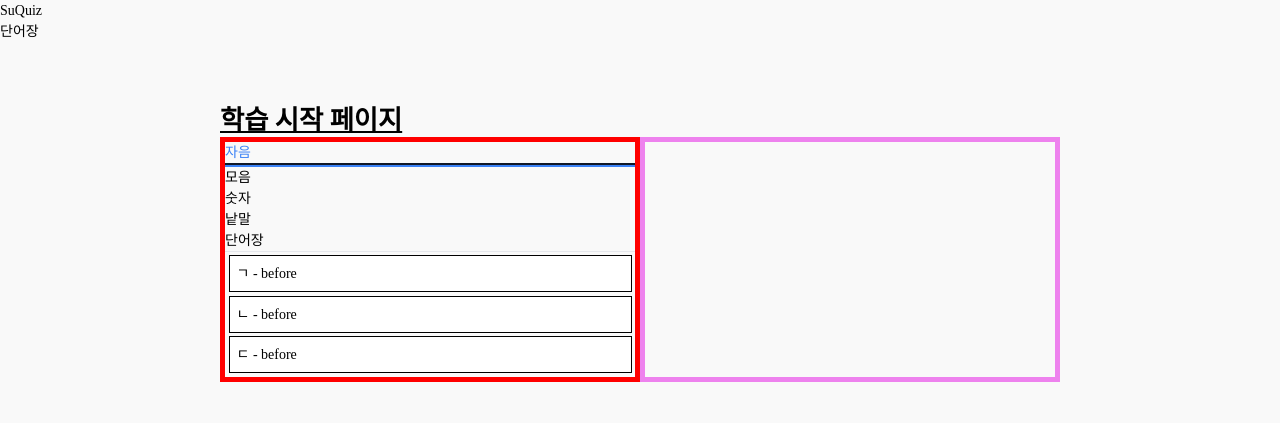
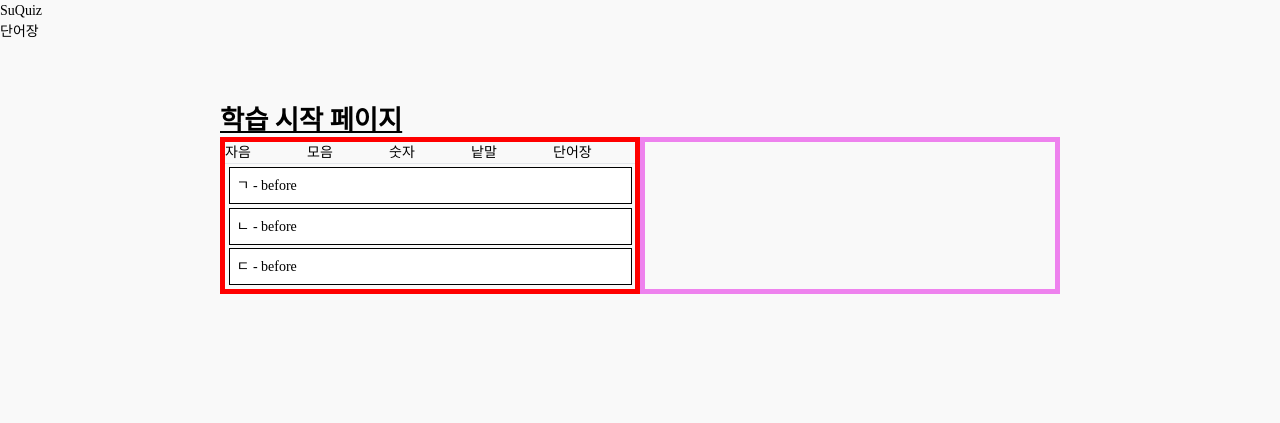
Before and after one commit to 5T1F/SuQuiz, a React (Create React App) app in the folder FE/: page /learning/start in a window 1280 px wide. Shown: the top 423 px of the page. Built offline with nearby package versions, Linux system fonts and the light colour scheme; a web font is replaced by a local one.

Commit message:
Fix: 활성화되지 않은 탭이 나오는 에러 수정

```diff
--- a/FE/src/feature/Learning/Tab.js
+++ b/FE/src/feature/Learning/CustomTab.js
@@ -2,12 +2,11 @@ import React, { useState, useEffect } from "react";
 import WordList from "./WordList";
 import { Tabs, TabsHeader, TabsBody, Tab, TabPanel } from "@material-tailwind/react";
 
-function CustomTab({ selectedMain, selectedSub, wordList, setCurrentWord }) {
+function CustomTab({ selectedMain, wordList, setCurrentWord }) {
   const [activeTab, setActiveTab] = useState(selectedMain || "자음");
 
   // 카테고리 가져오는 api 대신
   const mainCategories = ["자음", "모음", "숫자", "낱말", "단어장"];
-  // const subCategories = ["동물", "사물", "일상"];
 
   useEffect(() => {
     if (selectedMain) {
@@ -18,9 +17,9 @@ function CustomTab({ selectedMain, selectedSub, wordList, setCurrentWord }) {
   return (
     <Tabs value={activeTab} onChange={(value) => setActiveTab(value)}>
       <TabsHeader
-        className="rounded-none border-b border-blue-gray-50 bg-transparent p-0"
+        className="flex rounded-none border-b border-blue-gray-50 bg-transparent p-0"
         indicatorProps={{
-          className: "bg-transparent border-b-2 border-gray-900 shadow-none rounded-none",
+          className: "bg-transparent border-b-2 border-blue-900 shadow-none rounded-none",
         }}
       >
         {mainCategories.map((category) => (
@@ -28,20 +27,21 @@ function CustomTab({ selectedMain, selectedSub, wordList, setCurrentWord }) {
             key={category}
             value={category}
             onClick={() => setActiveTab(category)}
-            className={`transition duration-300 ease-in-out ${
-              activeTab === category ? "text-blue-500 border-b-2 border-blue-500" : "cursor-pointer hover:text-blue-500"
-            }`}
+            className={`flex-1 ${activeTab === category ? " border-blue-500" : "cursor-pointer hover:text-blue-500"}`}
           >
             {category}
           </Tab>
         ))}
       </TabsHeader>
       <TabsBody>
-        {mainCategories.map((category) => (
-          <TabPanel key={category} value={category}>
-            <WordList wordsProp={wordList.filter((w) => w.category === category)} setCurrentWord={setCurrentWord} />
-          </TabPanel>
-        ))}
+        {mainCategories.map(
+          (category) =>
+            activeTab === category && (
+              <TabPanel key={category} value={category}>
+                <WordList wordsProp={wordList.filter((w) => w.category === category)} setCurrentWord={setCurrentWord} />
+              </TabPanel>
+            )
+        )}
       </TabsBody>
     </Tabs>
   );
--- a/FE/src/feature/Learning/Flashcard.js
+++ b/FE/src/feature/Learning/Flashcard.js
@@ -1,6 +1,5 @@
 import { useState } from "react";
 import React from "react";
-import styles from "./Flashcard.module.css";
 
 const Flashcard = ({ currentWord }) => {
   const [showVideo, setShowVideo] = useState(false);
@@ -11,7 +10,7 @@ const Flashcard = ({ currentWord }) => {
 
   return (
     <>
-      <div className={styles.flashcard} onClick={toggleCard}>
+      <div onClick={toggleCard}>
         {showVideo ? (
           <div>{currentWord.word}에 해당하는 수어영상</div>
         ) : (
@@ -19,7 +18,6 @@ const Flashcard = ({ currentWord }) => {
             <source src={currentWord.videoUrl} type="video/mp4" />
             Your browser does not support the video tag.
           </video>
-          // <div className={styles.word}>{currentWord.word}</div>
         )}
       </div>
     </>
--- a/FE/src/feature/Learning/SideMenu.js
+++ b/FE/src/feature/Learning/SideMenu.js
@@ -1,11 +1,16 @@
-import Tab from "./Tab";
+import CustomTab from "./CustomTab";
 // import Search from "./Search";
 
 export default function SideMenu({ selectedMain, selectedSub, wordList, setCurrentWord }) {
   return (
     <>
       {/* <Search wordList={wordLists[selectedMain]} /> */}
-      <Tab selectedMain={selectedMain} selectedSub={selectedSub} wordList={wordList} setCurrentWord={setCurrentWord} />
+      <CustomTab
+        selectedMain={selectedMain}
+        selectedSub={selectedSub}
+        wordList={wordList}
+        setCurrentWord={setCurrentWord}
+      />
     </>
   );
 }
```
Also changed, not shown: FE/src/feature/Learning/CustomTab.module.css (added), FE/src/feature/Learning/Tab.module.css (deleted).
